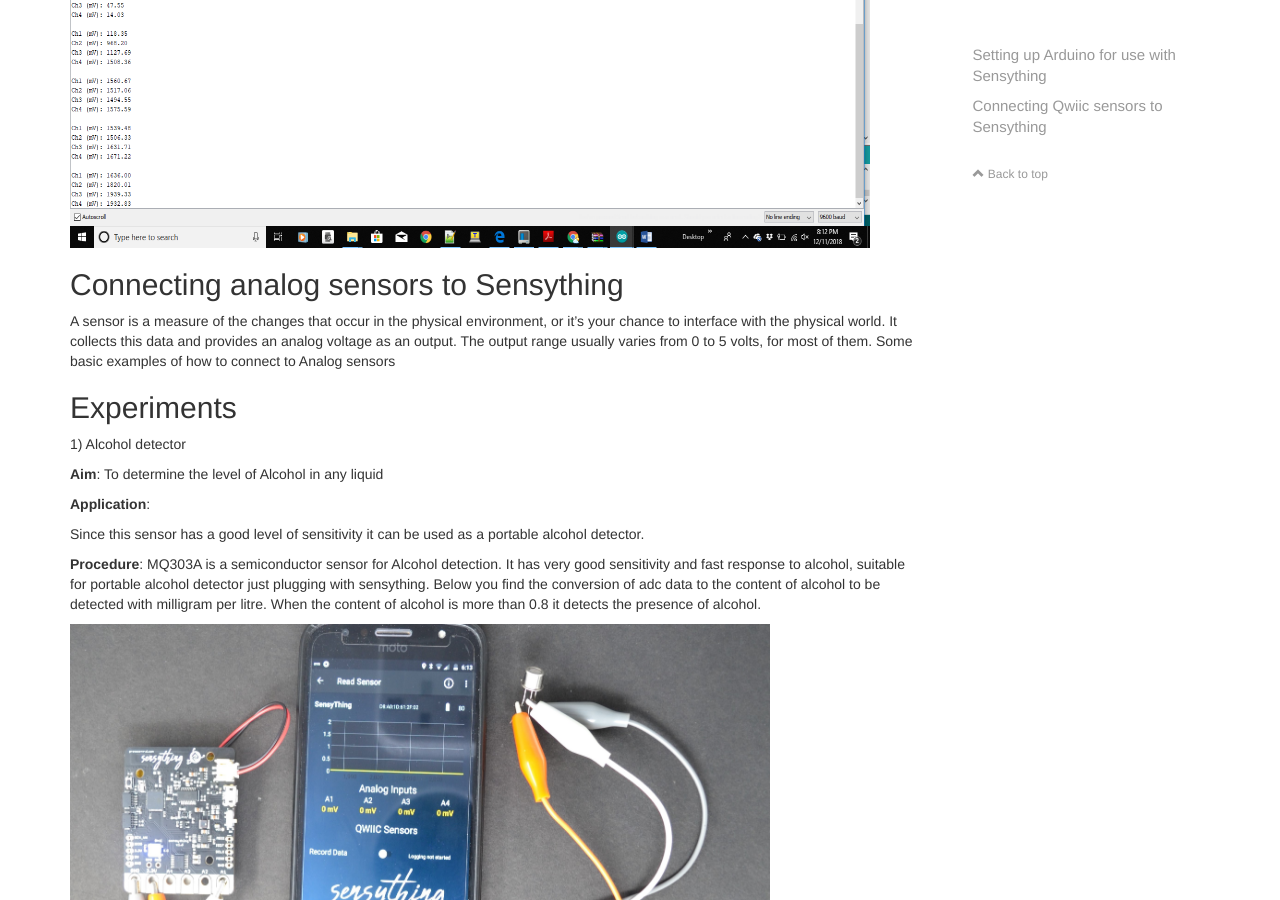
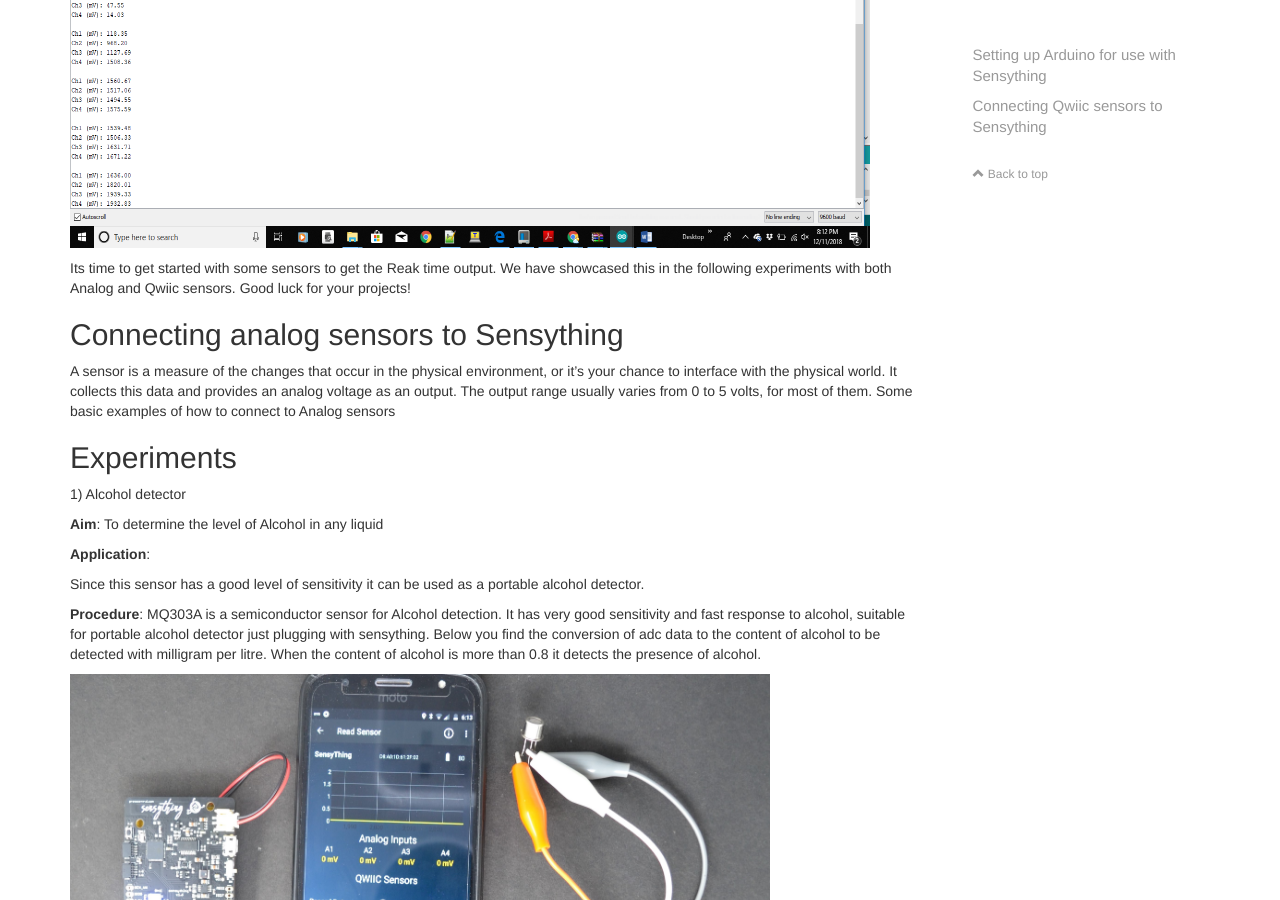
Before and after one commit to Protocentral/protocentral_sensything, a Jekyll site: the page built from docs/sensything-with-arduino.md, in a window 1280 px wide and 900 px high, scrolled down 4685 px. Built offline with Jekyll 4.4.1, drawn with Linux system fonts in a browser that asks for light colours; nearby versions of some CDN libraries; our own code applies the rules of GitHub Pages for plain Markdown files; comment, search, counter and statistics services are not loaded.

Commit message:
Update sensything-with-arduino.md

```diff
--- a/docs/sensything-with-arduino.md
+++ b/docs/sensything-with-arduino.md
@@ -77,6 +77,7 @@
 
 <img src="images/sensything_reading.png" width="800" height="500" />
 
+Its time to get started with some sensors to get the Reak time output. We have showcased this in the following experiments with both Analog and Qwiic sensors. Good luck for your projects!
 
 ## Connecting analog sensors to Sensything
 A sensor is a measure of the changes that occur in the physical environment, or it's your chance to interface with the physical world. It collects this data and provides an analog voltage as an output. The output range usually varies from 0 to 5 volts, for most of them.
```
